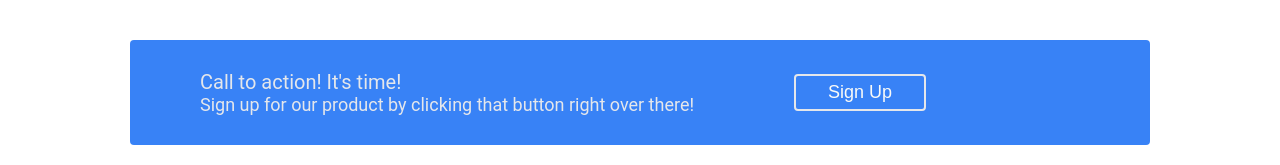
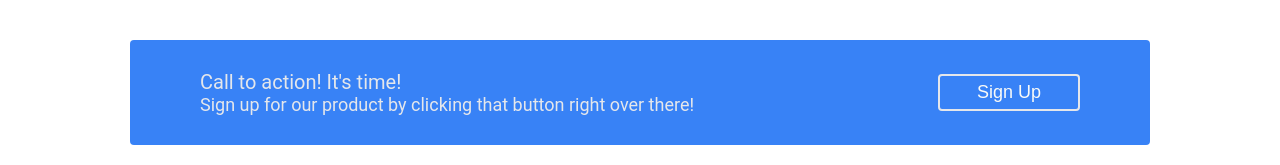
Before and after one commit to 21mdr1/landing-page, a plain HTML site: page index.html in a window 1280 px wide. Shown: the part 1234-1399 px from the top of the page. Drawn offline with Linux system fonts and the light colour scheme.

Commit message:
Add Todos reminder

```diff
--- a/css/style.css
+++ b/css/style.css
@@ -1,3 +1,12 @@
+/* To Do */
+/*
+    - Add flexible margins
+    - Fix message at the bottom
+    - Figure out font?
+    - Consolidate text styling so that it's reusable
+    - Maybe consolidate margin styling?
+    - Personalize*/
+
 body {
     font-family: Roboto, sans-serif;
     margin: 0px;
@@ -163,12 +172,17 @@ button {
     gap: 100px;
 }
 
+.message-text {
+    flex: auto;
+}
+
 .message-title {
     font-size: 20px;
 }
 
 .message > button {
     border: 2px solid #E5E7EB;
+    flex: auto;
 }
 
 /* Footer */
--- a/index.html
+++ b/index.html
@@ -7,6 +7,8 @@
         <title>My Website</title>
     </head>
     <body>
+        <div class="margin"></div>
+        <div class="page">
             <!-- Header -->
             <nav>
                 <div class="logo">Header Logo</div>
@@ -71,5 +73,8 @@
             <div class="footer">
                 <div> Copyright ® The Odin Project 2021</div>
             </div>
+        </div>
+
+        <div class="margin"></div>
     </body>
 </html>
```
Lines whose indentation alone changed are shown as unchanged.
